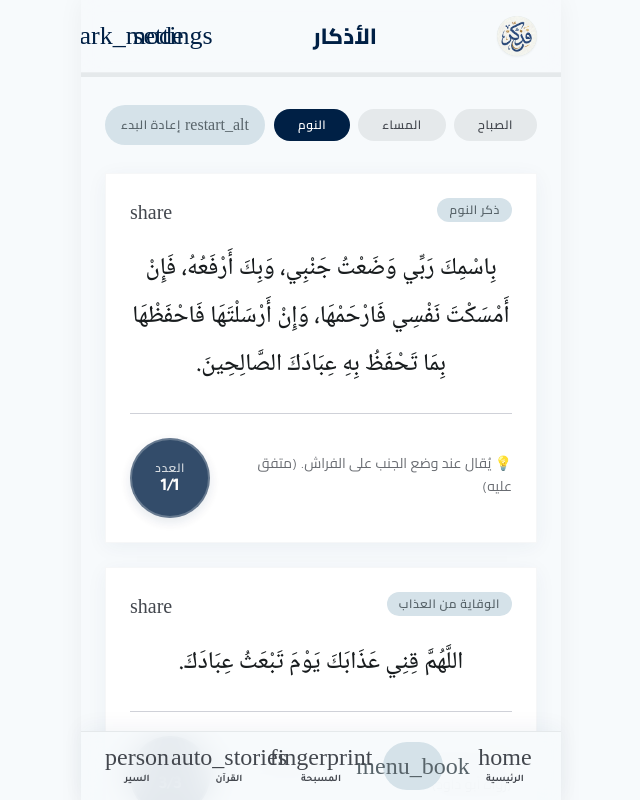
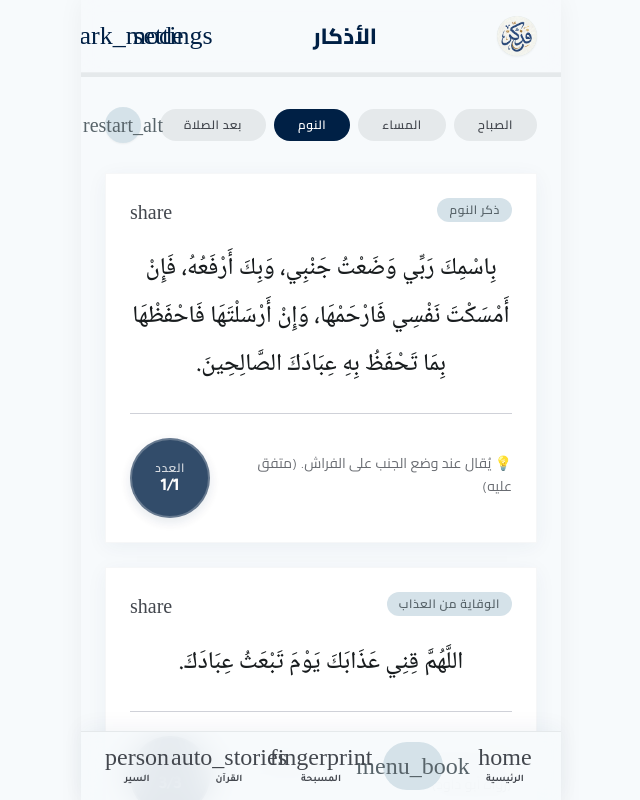
Before and after one commit to EssaMohamed11/Fathakkir, a React (Vite) app: page / in a window 1280 px wide. Both pictures are taken after a click on the element 640 px from the left and 349 px from the top of the page. Shown: the top 800 px of the page, without its empty margins (319-959 px from the left). Built offline with nearby package versions, Linux system fonts and the light colour scheme; a web font is replaced by a local one.

Commit message:
feat: add Adhkar component for displaying daily supplications

```diff
--- a/src/components/Adhkar.jsx
+++ b/src/components/Adhkar.jsx
@@ -574,15 +574,14 @@ export default function Adhkar({ selectedCategory, setSelectedCategory }) {
 
           <button
             onClick={handleResetCategory}
-            className="px-4 py-2 rounded-full font-label-sm text-xs whitespace-nowrap active:scale-95 transition-all border-none cursor-pointer flex items-center gap-1 shrink-0"
+            className="w-9 h-9 rounded-full flex items-center justify-center active:scale-90 transition-all border-none cursor-pointer shrink-0 shadow-sm"
             style={{
               backgroundColor: 'var(--secondary-container)',
               color: 'var(--on-secondary-container)'
             }}
             title="إعادة تصفير أذكار هذا القسم"
           >
-            <span className="material-symbols-outlined text-base">restart_alt</span>
-            <span>إعادة البدء</span>
+            <span className="material-symbols-outlined text-xl">restart_alt</span>
           </button>
         </div>
 
```
